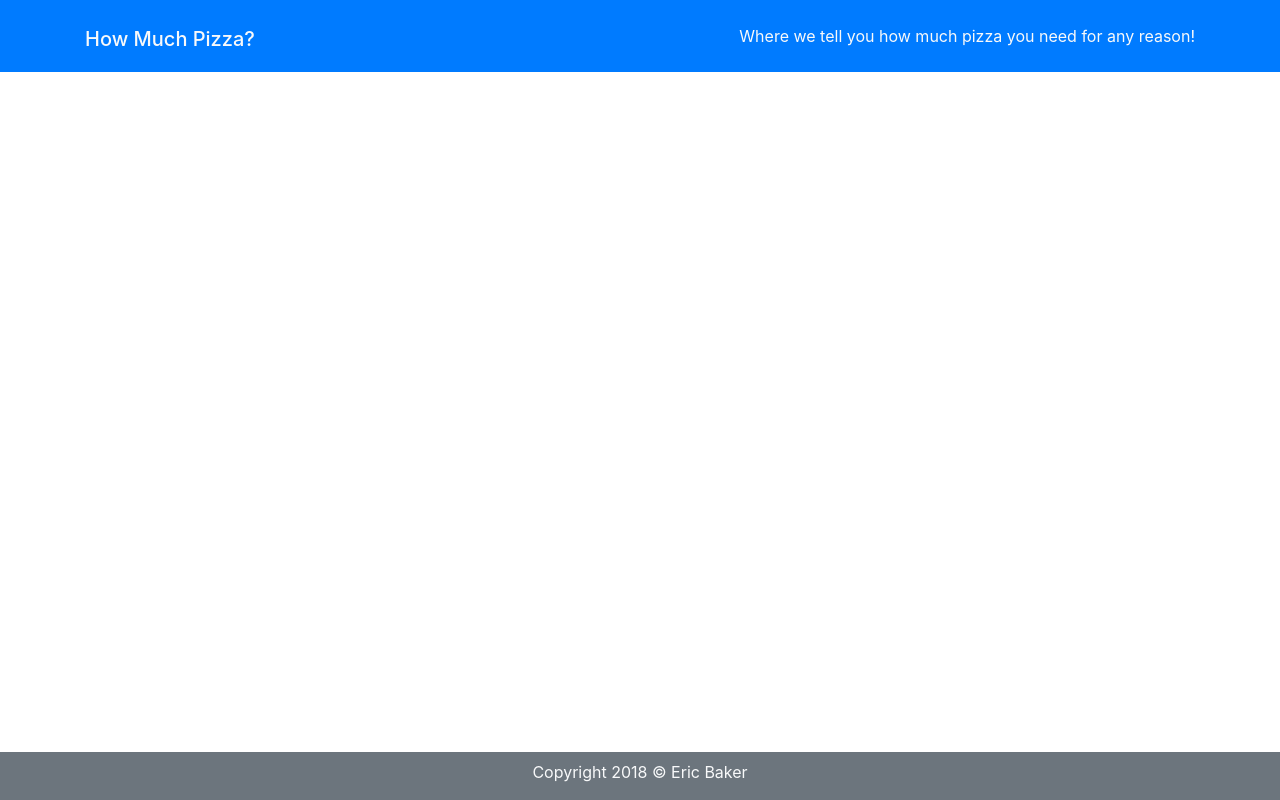
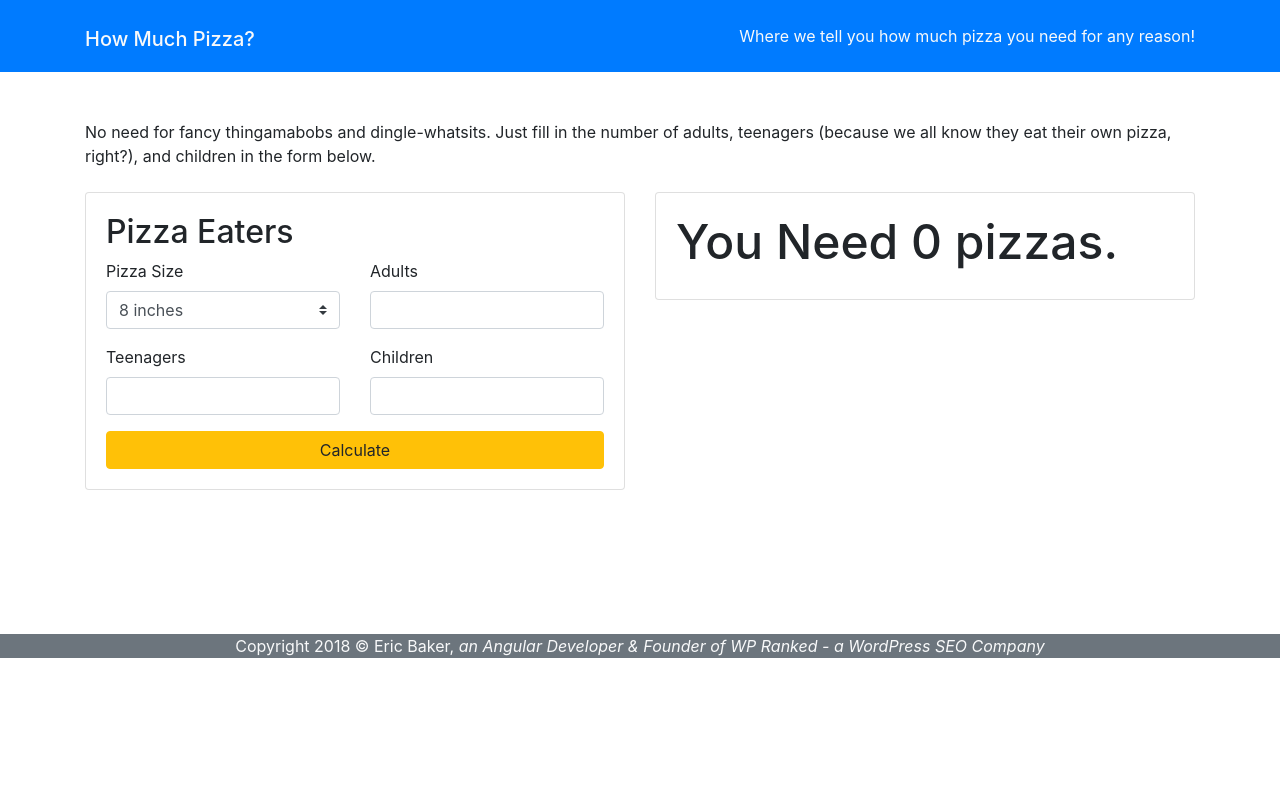
Before and after one commit to e-baker/howmuch.pizza, an Angular app: page / in a window 1280 px wide. Built offline with nearby package versions, Linux system fonts and the light colour scheme.

Commit message:
Calculator works with adults, teens, and children designators

```diff
--- a/src/app/app.component.css
+++ b/src/app/app.component.css
@@ -1,5 +1,4 @@
 .page-footer {
-    position: absolute;
     width: 100%;
     bottom: 0;
 }
--- a/src/app/app.component.html
+++ b/src/app/app.component.html
@@ -5,10 +5,24 @@
   </div>
 </nav>
 <div class="container mt-5">
-
+  <app-home></app-home>
+</div>
+<div class="container mt-4">
+    <app-pizza-form></app-pizza-form>
+</div>
+<div class="container mt-4">
+    <script async src="//pagead2.googlesyndication.com/pagead/js/adsbygoogle.js"></script>
+    <!-- How Much Pizza -->
+    <ins class="adsbygoogle"
+         style="display:inline-block;width:728px;height:90px"
+         data-ad-client="ca-pub-5282098335792392"
+         data-ad-slot="1661087104"></ins>
+    <script>
+        (adsbygoogle = window.adsbygoogle || []).push({});
+    </script>
 </div>
 <footer class="page-footer bg-secondary text-light">
   <div class="footer-copyright text-center mt-2">
-    <p class="container-fluid">Copyright 2018 &copy; Eric Baker</p>
+    <p class="container-fluid">Copyright 2018 &copy; <a href="https://ericbaker.me" class="text-light">Eric Baker</a>, <em>an Angular Developer &amp; Founder of <a href="https://wpranked.com" class="text-light">WP Ranked</a> - a WordPress SEO Company</em></p>
   </div>
 </footer>
--- /dev/null
+++ b/src/app/components/home/home.component.html
@@ -0,0 +1 @@
+<p>No need for fancy thingamabobs and dingle-whatsits. Just fill in the number of adults, teenagers (because we all know they eat their own pizza, right?), and children in the form below.</p>
--- /dev/null
+++ b/src/app/components/home/home.component.ts
@@ -0,0 +1,15 @@
+import { Component, OnInit } from '@angular/core';
+
+@Component({
+  selector: 'app-home',
+  templateUrl: './home.component.html',
+  styleUrls: ['./home.component.css']
+})
+export class HomeComponent implements OnInit {
+
+  constructor() { }
+
+  ngOnInit() {
+  }
+
+}
--- /dev/null
+++ b/src/app/components/pizza-form/pizza-form.component.css
@@ -0,0 +1 @@
+.total { font-size: 3em; }
--- /dev/null
+++ b/src/app/components/pizza-form/pizza-form.component.html
@@ -0,0 +1,40 @@
+<div class="row">
+    <div class="col-lg-6">
+        <div class="card card-body mb-3">
+            <form>
+                <div class="row">
+                    <h2 class="col-lg-12">Pizza Eaters</h2>
+                    <div class="form-group col-lg-6">
+                        <label>Pizza Size</label><br/>
+                        <select class="custom-select" #size>
+                            <option value="8">8 inches</option>
+                            <option value="12">12 inches</option>
+                            <option value="14">14 inches</option>
+                            <option value="16">16 inches</option>
+                            <option value="18">18 inches</option>
+                        </select>
+                    </div>
+                <div class="form-group col-lg-6">
+                    <label>Adults</label>
+                    <input type="number" class="form-control" name="adults" #adults>
+                </div>
+                <div class="form-group col-lg-6">
+                    <label>Teenagers</label>
+                    <input type="number" class="form-control" name="teenagers" #teenagers>
+                </div>
+                <div class="form-group col-lg-6">
+                    <label>Children</label>
+                    <input type="number" class="form-control" name="children" #children>
+                </div>
+                </div>
+                <input type="hidden" name="id">
+                <button (click)="calcTotalPizza(size.value, adults.value, teenagers.value, children.value)" class="btn btn-warning btn-block">Calculate</button>
+            </form>
+        </div>
+    </div>
+    <div class="col-lg-6">
+        <div class="card card-body">
+            <h2 class="total">You Need {{ total }} pizza<span *ngIf="total != 1">s</span>.</h2>
+        </div>
+    </div>
+</div>
--- /dev/null
+++ b/src/app/components/pizza-form/pizza-form.component.ts
@@ -0,0 +1,65 @@
+import { Component, OnInit } from '@angular/core';
+
+@Component({
+  selector: 'app-pizza-form',
+  templateUrl: './pizza-form.component.html',
+  styleUrls: ['./pizza-form.component.css']
+})
+export class PizzaFormComponent implements OnInit {
+  adults: number;
+  teenagers: number;
+  children: number;
+  size: string;
+  total: number = 0;
+
+  constructor() { }
+
+  ngOnInit() {
+    this.adults = 0;
+    this.teenagers = 0;
+    this.children = 0;
+  }
+
+  calcTotalPizza(size: string, adults: string, teenagers: string, children: string): number {
+    let areaOfPizza = this.getAreaOfPizza(size);
+    let areaNeeded: number = ( this.makeANum(adults) * 50 ) + ( this.makeANum(teenagers) * 75 ) + ( this.makeANum(children) * 25 );
+
+    return this.total = Math.ceil( areaNeeded / areaOfPizza );
+
+  }
+
+  makeANum(input: any): number {
+    if(input == "") { input = 0; }
+    return parseInt(input);
+  }
+
+  getAreaOfPizza(size: string): number {
+    let areaOfPizza: number = null;
+
+    switch(size) {
+      case '8': {
+          areaOfPizza = 50;
+          break;
+      }
+      case '12': {
+          areaOfPizza = 113;
+          break;
+      }
+      case '14': {
+          areaOfPizza = 154;
+          break;
+      }
+      case '16': {
+          areaOfPizza = 201;
+          break;
+      }
+      case '18': {
+          areaOfPizza = 255;
+          break;
+      }
+    }
+
+    return areaOfPizza;
+  }
+
+}
--- a/src/index.html
+++ b/src/index.html
@@ -2,11 +2,13 @@
 <html lang="en">
 <head>
   <meta charset="utf-8">
-  <title>Howmuch.Pizza</title>
+  <title>How Much Pizza? | Pizza Calculator</title>
   <base href="/">
 
   <meta name="viewport" content="width=device-width, initial-scale=1">
+  <meta name="google-site-verification" content="6szm2Zo2jqjdP7DwOkLYSihsMMtYLZz6RxoGFU43PsQ" />
   <link rel="icon" type="image/x-icon" href="favicon.ico">
+
 </head>
 <body>
   <app-root></app-root>
```
Also changed, not shown: src/app/app.module.ts (+8 -2 lines), src/app/components/home/home.component.css (added), 2 other files (tests, documents, lock files or other folders).
